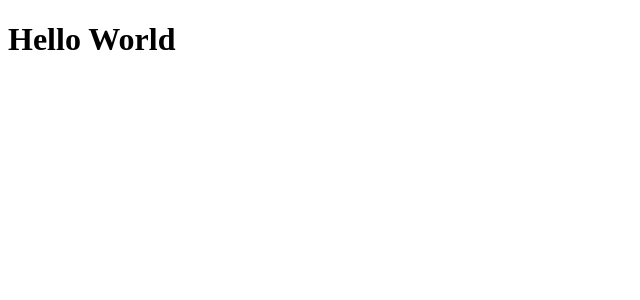
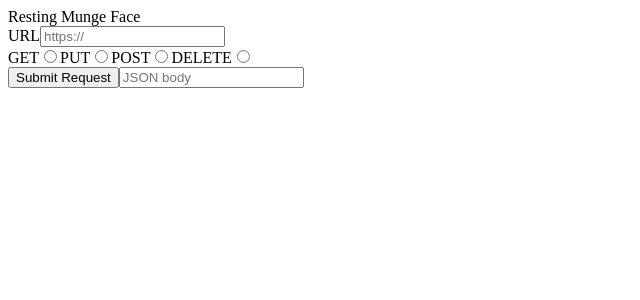
Before and after one commit to eliamue/resting-munge-face, a React app: page / in a window 1280 px wide. Shown: the top 300 px of the page, without its empty margins (0-640 px from the left). Built offline with nearby package versions, Linux system fonts and the light colour scheme.

Commit message:
App updated to display header and container

```diff
--- a/src/components/app/App.jsx
+++ b/src/components/app/App.jsx
@@ -1,5 +1,10 @@
 import React from 'react';
+import Header from '../resty/Header';
+import RESTcontainer from '../../containers/RESTcontainer';
 
 export default function App() {
-  return <h1>Hello World</h1>;
+  return <>
+    <Header />
+    <RESTcontainer />
+  </>;
 }
--- a/src/components/resty/Header.jsx
+++ b/src/components/resty/Header.jsx
@@ -0,0 +1,7 @@
+import React, { Component } from 'react';
+
+export default class Header extends Component {
+  render() {
+    return <div>Resting Munge Face</div>;
+  }
+}
```
